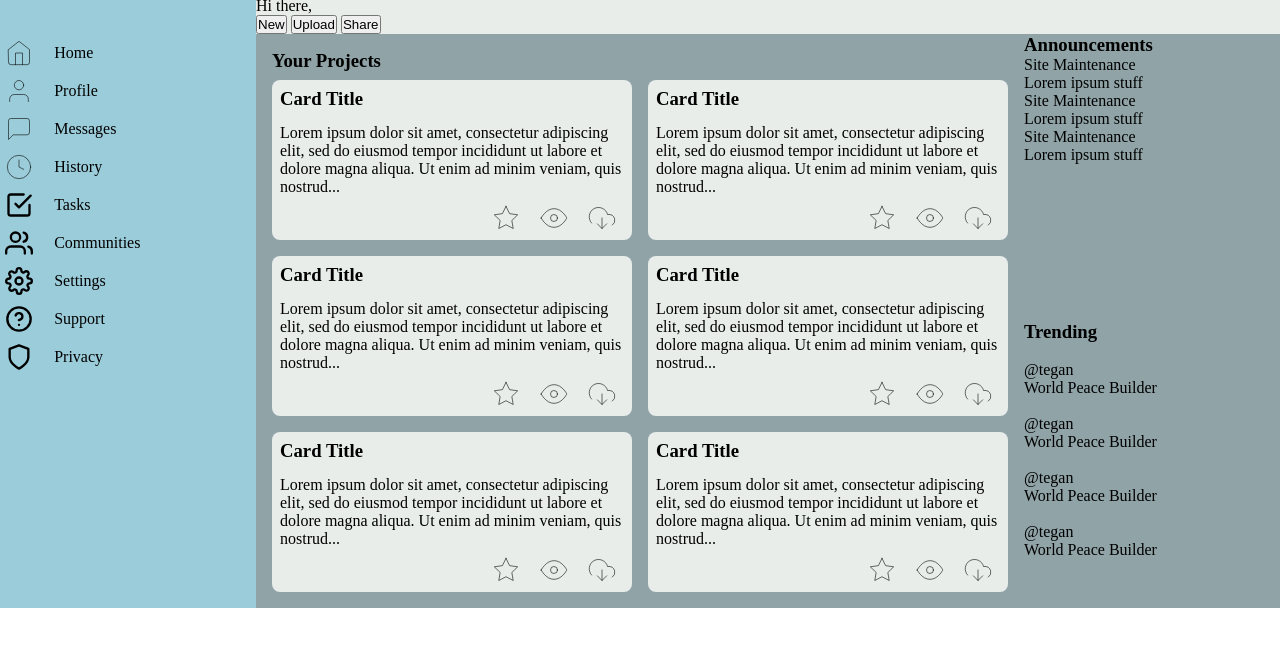
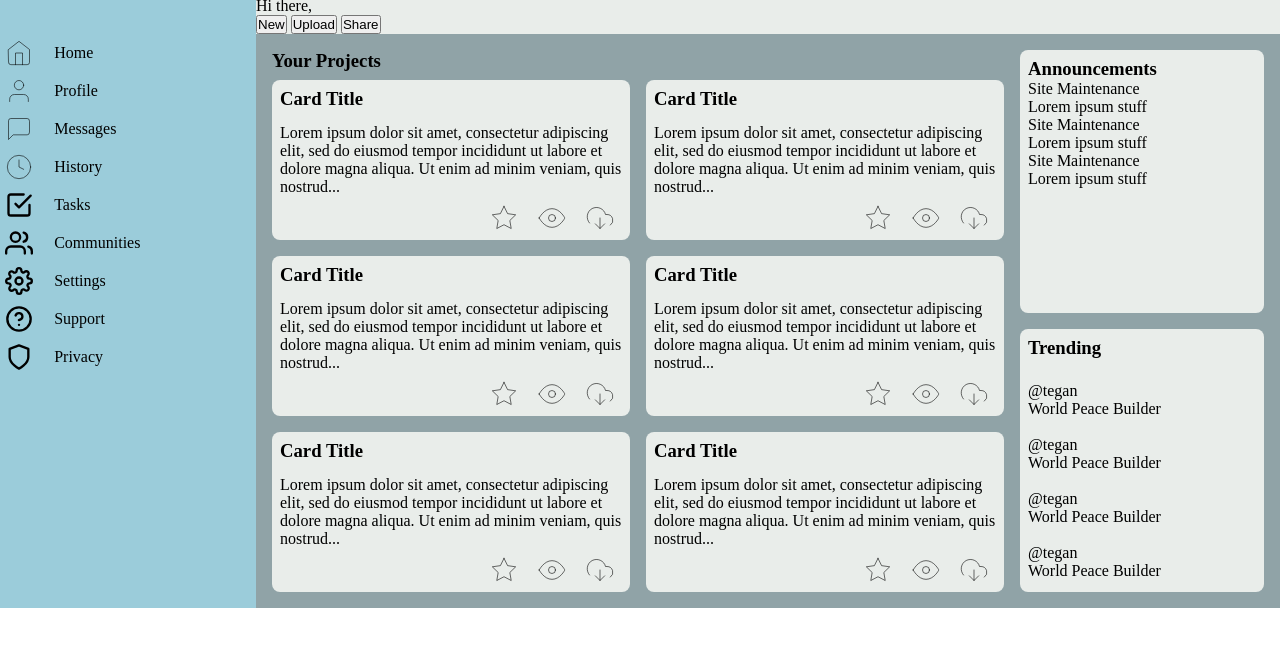
Before and after one commit to Scrif/odin-dashboard, a plain HTML site: page index.html in a window 1280 px wide. Shown: the part 31-678 px from the top of the page. Drawn offline with Linux system fonts and the light colour scheme.

Commit message:
Grid CSS for announcements and trending

```diff
--- a/styles.css
+++ b/styles.css
@@ -40,6 +40,8 @@
     grid-template-columns: 3fr 1fr;
     grid-template-rows: 1fr 1fr;
     background: var(--darkgray);
+    padding: 1rem;
+    gap: 1rem;
 }
 
 .cardbox-container {
@@ -48,7 +50,6 @@
     display: grid;
     grid-template-columns: 1fr;
     grid-template-rows: 30px 1fr;
-    padding: 1rem;
 }
 
 .cardbox {
@@ -111,6 +112,9 @@
 .announce-container {
     grid-column: 2 / 3;
     grid-row: 1 / 2;
+    background: var(--lightgray);
+    padding: .5rem;
+    border-radius: .5rem;
 }
 
 .annouce-card {
@@ -121,4 +125,10 @@
 .trend-container {
     grid-column: 2 / 3;
     grid-row: 2 / 3;
+    display: grid;
+    grid-template-columns: 1fr;
+    grid-row-columns: 30px 1fr 1fr 1fr 1fr;
+    background: var(--lightgray);
+    padding: .5rem;
+    border-radius: .5rem;
 }
```
